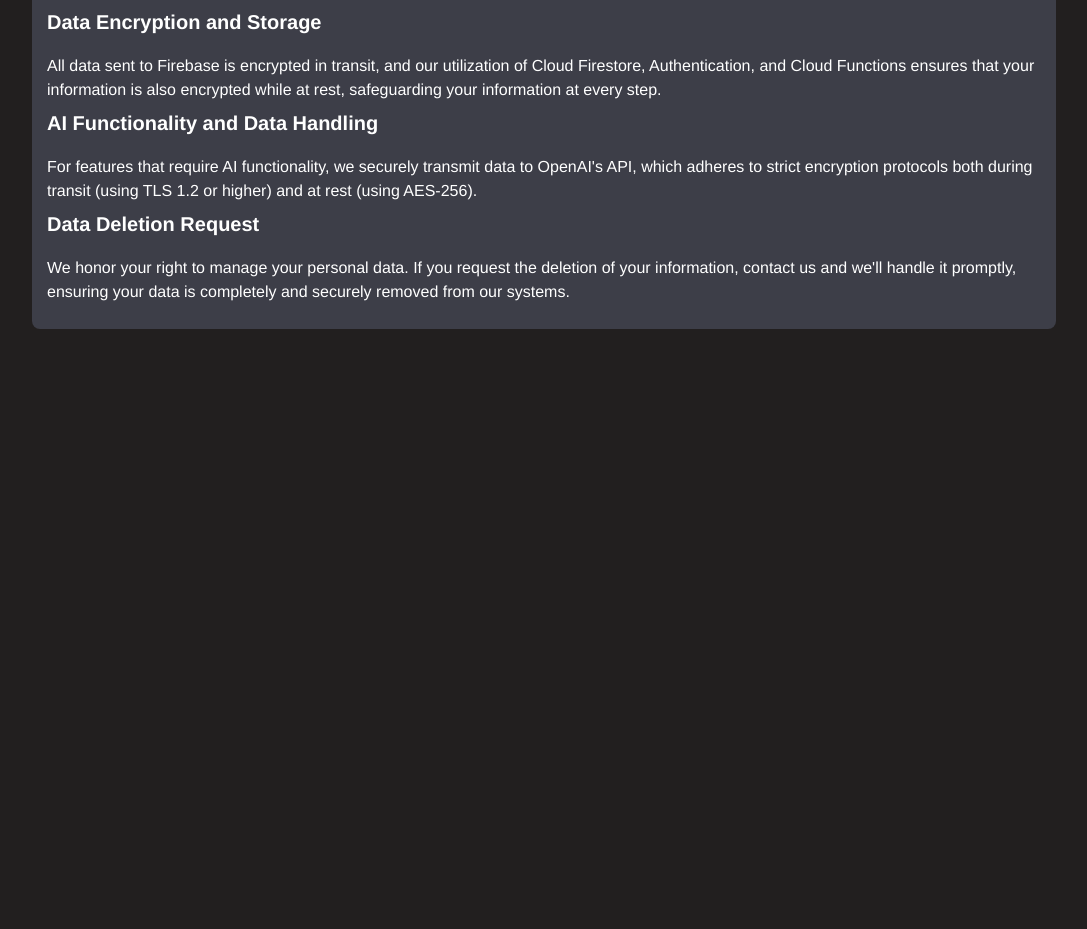
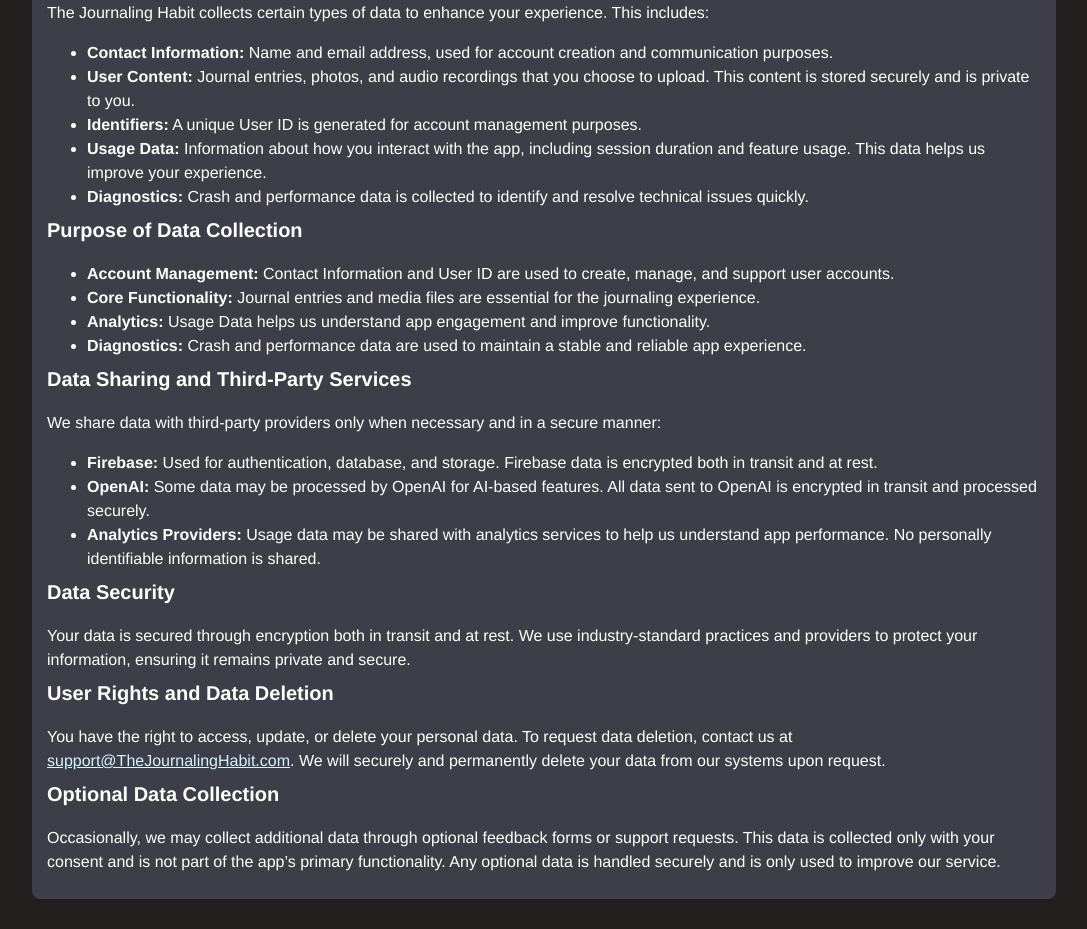
Before and after one commit to journal-jar/landing, a React (Create React App) app: page /#/privacy in a window 1280 px wide. Shown: the part 466-1395 px from the top of the page, without its empty margins (96-1183 px from the left). Before the commit the page ends 825 px from the top, so only its background shows below. Built offline with nearby package versions, Linux system fonts and the light colour scheme.

Commit message:
updated name; also fixed some text issues

```diff
--- a/src/components/home/index.jsx
+++ b/src/components/home/index.jsx
@@ -21,32 +21,50 @@
 
 const Home = () => {
   return (
-    <div style={{ display: "flex", flexDirection: "column", alignItems: "center", justifyContent: "center", textAlign: 'center', padding: '20px 10%', backgroundColor: Colors.BLACK }}>
-      <h1 style={{ fontSize: '3rem', marginBottom: '20px', color: Colors.WHITE }}>Journal365</h1>
-      <p style={{ fontSize: '1.5rem', color: Colors.WHITE }}>
-          Take the Journal365 Challenge!
-          <br />
-          Finally Unlock the Foundational Habit of Journaling
+    <div
+      style={{
+        display: "flex",
+        flexDirection: "column",
+        alignItems: "center",
+        justifyContent: "center",
+        textAlign: "center",
+        padding: "20px 10%",
+        backgroundColor: Colors.BLACK,
+      }}
+    >
+      <h1
+        style={{ fontSize: "3rem", marginBottom: "20px", color: Colors.WHITE }}
+      >
+        The Journaling Habit
+      </h1>
+      <p style={{ fontSize: "1.5rem", color: Colors.WHITE }}>
+        Take the Year of Journaling Challenge!
+        <br />
+        Finally Unlock the Foundational Habit of Journaling
       </p>
-      <AnimatedSubtitle/>
+      <AnimatedSubtitle />
       <img
         src={phoneImage}
-        alt="Phone with Journal365 app"
-        style={{ width: '600px', height: 'auto',}}
+        alt="Phone with The Journaling Habit app"
+        style={{ width: "600px", height: "auto" }}
       />
-      <p style={{ fontSize: '1.25rem', marginBottom: '20px', color: Colors.WHITE }}>
-        Official Launch for IOS on April 1st 2024 🎉
-      </p>
-      <p style={{ fontSize: '1.25rem', marginBottom: '20px', color: Colors.WHITE }}>
-        </p>
-        <a href="https://testflight.apple.com/join/crr4Eu99" target="_blank" style={{ textDecoration: 'none' }}>
-          <StyledButton>
-            In the meantime, try the beta
-          </StyledButton>
-        </a>
-        <Footer />
-      </div>
 
+      <p
+        style={{
+          fontSize: "1.25rem",
+          marginBottom: "20px",
+          color: Colors.WHITE,
+        }}
+      ></p>
+      <a
+        href="https://apps.apple.com/us/app/journal365ai/id6474921179"
+        target="_blank"
+        style={{ textDecoration: "none" }}
+      >
+        <StyledButton>Available for download on IOS 🎉</StyledButton>
+      </a>
+      <Footer />
+    </div>
   );
 };
 
--- a/src/components/privacy/index.jsx
+++ b/src/components/privacy/index.jsx
@@ -1,76 +1,78 @@
-import React from 'react';
-import headshotImage from '../../assets/headshot_square.jpg';
-import Colors from '../../utils/Colors';
+import React from "react";
+import headshotImage from "../../assets/headshot_square.jpg";
+import Colors from "../../utils/Colors";
 
 const Privacy = () => {
   const darkModeStyles = {
     container: {
       backgroundColor: Colors.BLACK,
       color: Colors.WHITE,
-            padding: '20px 10%',
-            borderRadius: '12px',
-            fontFamily: '"Helvetica Neue", Helvetica, Arial, sans-serif'
+      padding: "20px 10%",
+      borderRadius: "12px",
+      fontFamily: '"Helvetica Neue", Helvetica, Arial, sans-serif',
     },
     header: {
       color: Colors.WHITE,
-            textAlign: 'Left',
-            marginBottom: '20px'
+      textAlign: "Left",
+      marginBottom: "20px",
     },
     title: {
-            fontSize: '50px',
-            fontWeight: 'bold',
+      fontSize: "50px",
+      fontWeight: "bold",
       marginBottom: 0,
     },
     subTitle: {
-            padding: '10px',
-            fontSize: '18px',
-            fontWeight: 'normal',
-            textAlign: 'left',
+      padding: "10px",
+      fontSize: "18px",
+      fontWeight: "normal",
+      textAlign: "left",
     },
     content: {
       color: Colors.WHITE,
       backgroundColor: Colors.DARK_GRAY,
-            padding: '15px',
-            borderRadius: '8px',
-            margin: '10px 0px'
+      padding: "15px",
+      borderRadius: "8px",
+      margin: "10px 0px",
     },
     sectionTitle: {
-            fontSize: '20px',
-            fontWeight: 'bold',
-            marginTop: '10px'
+      fontSize: "20px",
+      fontWeight: "bold",
+      marginTop: "10px",
     },
     paragraph: {
-            fontSize: '16px',
-            lineHeight: '1.5',
-            marginBottom: '10px'
+      fontSize: "16px",
+      lineHeight: "1.5",
+      marginBottom: "10px",
     },
     date: {
-            textAlign: 'left',
-            fontSize: '14px',
-            color: Colors.WHITE
+      textAlign: "left",
+      fontSize: "14px",
+      color: Colors.WHITE,
     },
-        nametag : {
+    nametag: {
       display: "flex",
       flexDirection: "row",
       alignItems: "center",
-        }
+    },
   };
 
   return (
     <div style={darkModeStyles.container}>
       <header style={darkModeStyles.header}>
-                <p style={darkModeStyles.title}>Our Commitment to your Privacy</p>
-
+        <p style={darkModeStyles.title}>Our Commitment to Your Privacy</p>
         <div style={darkModeStyles.nametag}>
           <img
             src={headshotImage}
-                        alt="Will Cline - Head of Engineering"
-                        style={{ width: '100px', borderRadius: '50%' }}
+            alt="Will Cline - Lead Engineer"
+            style={{ width: "100px", borderRadius: "50%" }}
           />
-                    <div style={{display: "flex", flexDirection: "column"}}>
-                        <div style={{height: "45px",}}></div>
+          <div style={{ display: "flex", flexDirection: "column" }}>
+            <div style={{ height: "45px" }}></div>
             <p style={darkModeStyles.subTitle}>
-                            Will Cline<br />Head of Engineering<br />
+              Will Cline
+              <br />
+              Lead Engineer
+              <br />
               <p style={darkModeStyles.date}>24 Dec 2023</p>
             </p>
           </div>
@@ -78,32 +80,112 @@
       </header>
       <div style={darkModeStyles.content}>
         <p style={darkModeStyles.paragraph}>
-                    "Trust and privacy are at the core of our mission at Journal365.
-                    We're committed to privacy and security for Journal365 users."
+          <em>"Trust and privacy are at the core of our mission at The Journaling
+          Habit. We're committed to privacy and security for The Journaling
+          Habit users."</em>
         </p>
+
         <p style={darkModeStyles.sectionTitle}>Data Collection and Use</p>
         <p style={darkModeStyles.paragraph}>
-                    Our application collects data directly on the client-side using React
-                    Native for iOS, ensuring a secure initial handling of your data.
+          The Journaling Habit collects certain types of data to enhance your
+          experience. This includes:
         </p>
-                <p style={darkModeStyles.sectionTitle}>Data Encryption and Storage</p>
+        <ul style={darkModeStyles.paragraph}>
+          <li>
+            <strong>Contact Information:</strong> Name and email address, used
+            for account creation and communication purposes.
+          </li>
+          <li>
+            <strong>User Content:</strong> Journal entries, photos, and audio
+            recordings that you choose to upload. This content is stored
+            securely and is private to you.
+          </li>
+          <li>
+            <strong>Identifiers:</strong> A unique User ID is generated for
+            account management purposes.
+          </li>
+          <li>
+            <strong>Usage Data:</strong> Information about how you interact with
+            the app, including session duration and feature usage. This data
+            helps us improve your experience.
+          </li>
+          <li>
+            <strong>Diagnostics:</strong> Crash and performance data is
+            collected to identify and resolve technical issues quickly.
+          </li>
+        </ul>
+
+        <p style={darkModeStyles.sectionTitle}>Purpose of Data Collection</p>
+        <ul style={darkModeStyles.paragraph}>
+          <li>
+            <strong>Account Management:</strong> Contact Information and User ID are used to
+            create, manage, and support user accounts.
+          </li>
+          <li>
+            <strong>Core Functionality:</strong> Journal entries and media files are essential
+            for the journaling experience.
+          </li>
+          <li>
+            <strong>Analytics:</strong> Usage Data helps us understand app engagement and
+            improve functionality.
+          </li>
+          <li>
+            <strong>Diagnostics:</strong> Crash and performance data are used to maintain a
+            stable and reliable app experience.
+          </li>
+        </ul>
+
+        <p style={darkModeStyles.sectionTitle}>
+          Data Sharing and Third-Party Services
+        </p>
         <p style={darkModeStyles.paragraph}>
-                    All data sent to Firebase is encrypted in transit, and our utilization of
-                    Cloud Firestore, Authentication, and Cloud Functions ensures that your
-                    information is also encrypted while at rest, safeguarding your information
-                    at every step.
+          We share data with third-party providers only when necessary and in a
+          secure manner:
         </p>
-                <p style={darkModeStyles.sectionTitle}>AI Functionality and Data Handling</p>
+        <ul style={darkModeStyles.paragraph}>
+          <li>
+            <strong>Firebase:</strong> Used for authentication, database, and
+            storage. Firebase data is encrypted both in transit and at rest.
+          </li>
+          <li>
+            <strong>OpenAI:</strong> Some data may be processed by OpenAI for
+            AI-based features. All data sent to OpenAI is encrypted in transit
+            and processed securely.
+          </li>
+          <li>
+            <strong>Analytics Providers:</strong> Usage data may be shared with
+            analytics services to help us understand app performance. No
+            personally identifiable information is shared.
+          </li>
+        </ul>
+
+        <p style={darkModeStyles.sectionTitle}>Data Security</p>
         <p style={darkModeStyles.paragraph}>
-                    For features that require AI functionality, we securely transmit data to
-                    OpenAI's API, which adheres to strict encryption protocols both during
-                    transit (using TLS 1.2 or higher) and at rest (using AES-256).
+          Your data is secured through encryption both in transit and at rest.
+          We use industry-standard practices and providers to protect your
+          information, ensuring it remains private and secure.
         </p>
-                <p style={darkModeStyles.sectionTitle}>Data Deletion Request</p>
+
+        <p style={darkModeStyles.sectionTitle}>User Rights and Data Deletion</p>
         <p style={darkModeStyles.paragraph}>
-                    We honor your right to manage your personal data. If you request the
-                    deletion of your information, contact us and we'll handle it promptly,
-                    ensuring your data is completely and securely removed from our systems.
+          You have the right to access, update, or delete your personal data. To
+          request data deletion, contact us at <a
+            href="mailto:support@TheJournalingHabit.com"
+            style={{ color: Colors.LIGHT_BLUE }}
+          >
+            support@TheJournalingHabit.com
+          </a>.
+          We will securely and permanently delete your data from our systems
+          upon request.
+        </p>
+
+        <p style={darkModeStyles.sectionTitle}>Optional Data Collection</p>
+        <p style={darkModeStyles.paragraph}>
+          Occasionally, we may collect additional data through optional feedback
+          forms or support requests. This data is collected only with your
+          consent and is not part of the app’s primary functionality. Any
+          optional data is handled securely and is only used to improve our
+          service.
         </p>
       </div>
     </div>
--- a/src/components/support/index.jsx
+++ b/src/components/support/index.jsx
@@ -61,16 +61,16 @@
         </p>
         <p style={darkModeStyles.paragraph}>
           <a
-            href="mailto:contact@journal365.ai"
+            href="mailto:support@TheJournalingHabit.com"
             style={{ color: Colors.LIGHT_BLUE }}
           >
-            contact@journal365.ai
+            support@TheJournalingHabit.com
           </a>
         </p>
         <p style={darkModeStyles.sectionTitle}>Feedback</p>
         <p style={darkModeStyles.paragraph}>
           Your feedback is valuable to us. Please let us know how we can improve
-          your experience with Journal365.
+          your experience with The Journaling Habit.
         </p>
       </div>
     </div>
```
Lines whose indentation alone changed are shown as unchanged.
